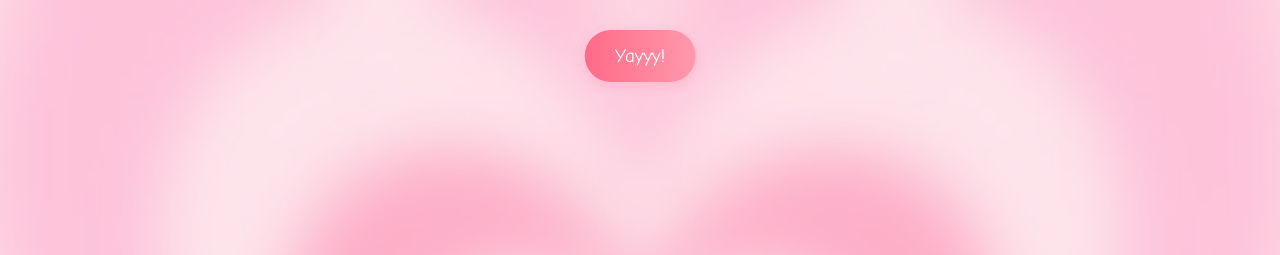
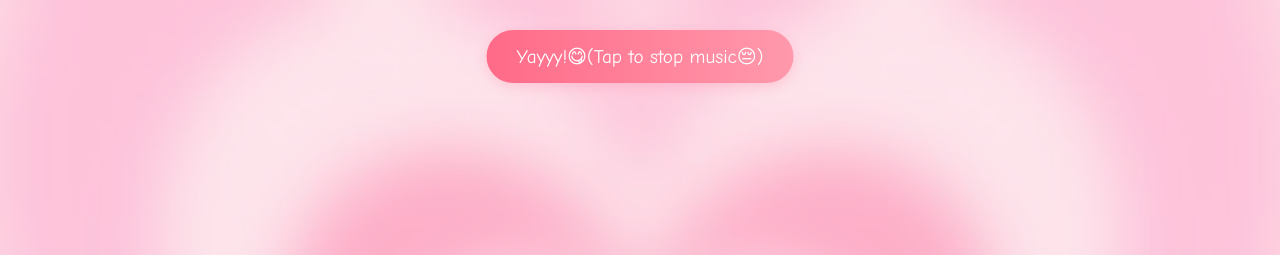
Before and after one commit to anaa45/HBD, a plain HTML site: page index.html in a window 1280 px wide. Both pictures are taken after a click on the button "❤️ Tap to play music ❤️". Shown: the top 255 px of the page. Drawn offline with Linux system fonts and the light colour scheme.

Commit message:
updated music start/stop button

```diff
--- a/index.html
+++ b/index.html
@@ -72,6 +72,21 @@ const closeBtn = document.getElementById('close-card');
 const playBtn = document.getElementById('play-btn');
 const bgAudio = document.getElementById('bg-audio');
 
+let isPlaying = false;
+
+playBtn.onclick = function() {
+    if (!isPlaying) {
+        bgAudio.play();
+        playBtn.textContent = 'Yayyy!😋(Tap to stop music😔)';
+        isPlaying = true;
+    } else {
+        bgAudio.pause();
+        bgAudio.currentTime = 0;
+        playBtn.textContent = '❤️ Tap to play music (please) ❤️';
+        isPlaying = false;
+    }
+};
+
 // Open envelope and show card
 envelope.onclick = function() {
     envelope.classList.add('open');
@@ -90,11 +105,6 @@ cardModal.onclick = function(e) {
         cardModal.classList.remove('show');
         envelope.classList.remove('open');
     }
-};
-
-playBtn.onclick = function() {
-    bgAudio.play();
-    playBtn.textContent = 'Yayyy!';
 };
 
 // Remove old floating hearts, sparkles, balloons, stars generators
```
